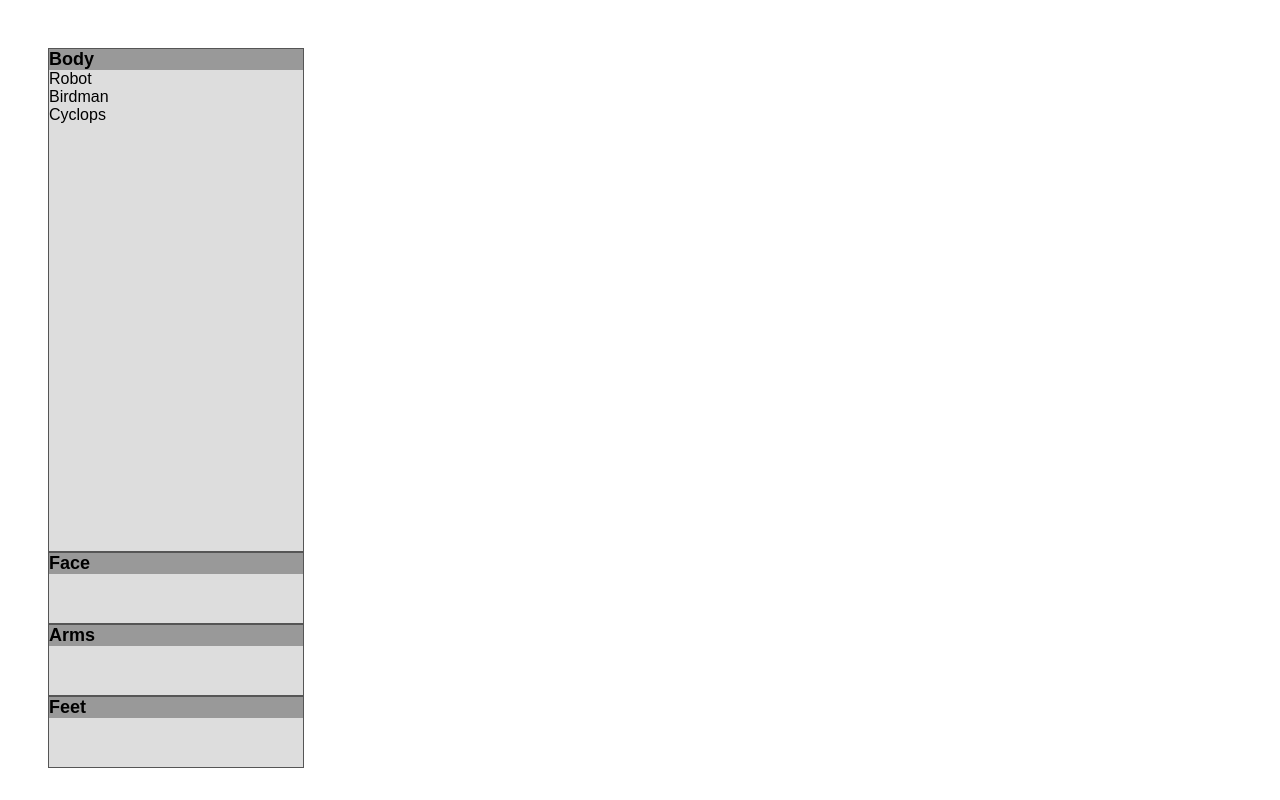
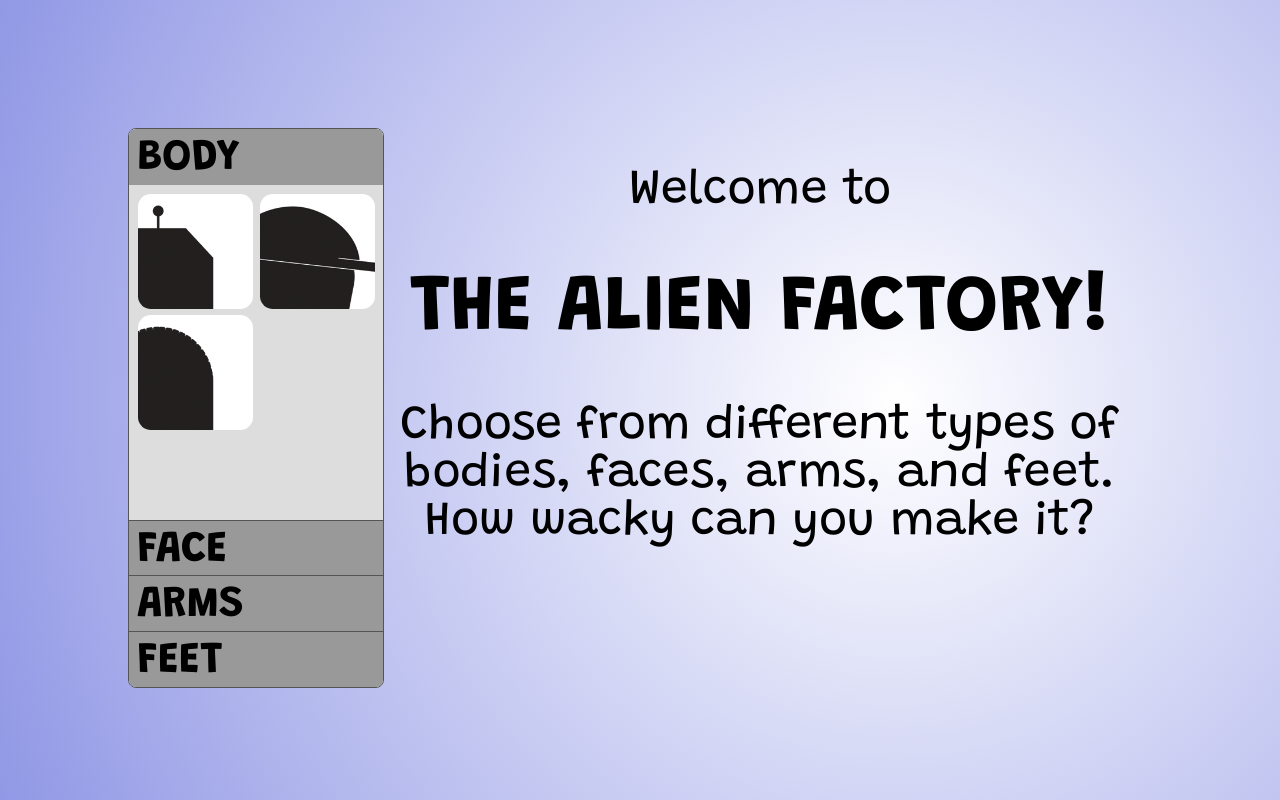
Before and after one commit to tordevries/alien-factory, a plain HTML site: page index.html in a window 1280 px wide. Drawn offline with Linux system fonts and the light colour scheme.

Commit message:
final version of the must-have requirements

```diff
--- a/index.html
+++ b/index.html
@@ -8,17 +8,15 @@
 		<meta name="viewport" content="width=device-width, initial-scale=1.0">
 		<title>The Alien Factory</title>
 
+		<link rel="preconnect" href="https://fonts.googleapis.com">
+		<link rel="preconnect" href="https://fonts.gstatic.com" crossorigin>
+		<link href="https://fonts.googleapis.com/css2?family=Grandstander:wght@400;700&display=swap" rel="stylesheet">
+
 		<!-- external and on-page CSS goes here -->
 		<link rel="stylesheet" href="styles.css" media="all">
-		<style>
-			/* on-page CSS, if any, goes here */
-		</style>
 
 		<!-- external and on-page JavaScript goes here -->
 		<script type="text/javascript" src="scripts.js" defer></script>
-		<script>
-			// on-page JavaScript, if any, goes here
-		</script>
 
 	</head>
 
@@ -29,36 +27,36 @@
 			<div id="featuresBody" class="features">
 				<h1>Body</h1>
 				<div class="options">
-					<div id="bodyOption1">Robot</div>
-					<div id="bodyOption2">Birdman</div>
-					<div id="bodyOption3">Cyclops</div>
+					<div id="bodyOption1" class="chosen"><img src="thumbnails/body-robot.png"></div>
+					<div id="bodyOption2"><img src="thumbnails/body-birdman.png"></div>
+					<div id="bodyOption3"><img src="thumbnails/body-cyclops.png"></div>
 				</div>
 			</div>
 
 			<div id="featuresFace" class="features">
 				<h1>Face</h1>
 				<div class="options">
-					<div id="faceOption1">Robot</div>
-					<div id="faceOption2">Birdman</div>
-					<div id="faceOption3">Cyclops</div>
+					<div id="faceOption1"><img src="thumbnails/face-robot.png"></div>
+					<div id="faceOption2"><img src="thumbnails/face-birdman.png"></div>
+					<div id="faceOption3"><img src="thumbnails/face-cyclops.png"></div>
 				</div>
 			</div>
 
 			<div id="featuresArms" class="features">
 				<h1>Arms</h1>
 				<div class="options">
-					<div id="armsOption1">Robot</div>
-					<div id="armsOption2">Birdman</div>
-					<div id="armsOption3">Cyclops</div>
+					<div id="armsOption1"><img src="thumbnails/arms-robot.png"></div>
+					<div id="armsOption2"><img src="thumbnails/arms-birdman.png"></div>
+					<div id="armsOption3"><img src="thumbnails/arms-cyclops.png"></div>
 				</div>
 			</div>
 
 			<div id="featuresFeet" class="features">
 				<h1>Feet</h1>
 				<div class="options">
-					<div id="feetOption1">Robot</div>
-					<div id="feetOption2">Birdman</div>
-					<div id="feetOption3">Cyclops</div>
+					<div id="feetOption1"><img src="thumbnails/feet-robot.png"></div>
+					<div id="feetOption2"><img src="thumbnails/feet-birdman.png"></div>
+					<div id="feetOption3"><img src="thumbnails/feet-cyclops.png"></div>
 				</div>
 			</div>
 
@@ -67,10 +65,15 @@
 
 
 		<div id="preview">
+			<div id="welcomeBox">
+				<p>Welcome to</p>
+				<h1>THE ALIEN FACTORY!</h1>
+				<p>Choose from different types of bodies, faces, arms, and feet. How wacky can you make it?</p>
+			</div>
 			<div id="previewFace" class=""></div>
-			<div id="previewBody" class=""></div>
 			<div id="previewArms" class=""></div>
 			<div id="previewFeet" class=""></div>
+			<div id="previewBody" class=""></div>
 		</div><!-- /preview -->
 
 
--- a/scripts.js
+++ b/scripts.js
@@ -1,5 +1,6 @@
 /* code for Alien Factory */
 
+/* function to change the palette classes so different things appear, per CSS styles*/
 function changePalette(toFeature) {
 	document.querySelector("#palette").classList.remove("showBody");
 	document.querySelector("#palette").classList.remove("showFace");
@@ -8,29 +9,41 @@ function changePalette(toFeature) {
 	document.querySelector("#palette").classList.add(toFeature);
 }
 
+/* function to update the classes on the various avatar layers*/
+function updateAvatar(toLayer, toOption) {
+	document.querySelector("#welcomeBox").style.display = "none"; // hide the title box
+	document.querySelector(toLayer).classList.remove("robot");
+	document.querySelector(toLayer).classList.remove("cyclops");
+	document.querySelector(toLayer).classList.remove("birdman");
+	document.querySelector(toLayer).classList.add(toOption);
+}
 
 
 window.onload = function() {
 
 	/* onclick functions for palette shifting */
-	document.querySelector("#featuresBody h1").onclick = function() {
-		changePalette("showBody");
-	}
-	document.querySelector("#featuresFace h1").onclick = function() {
-		changePalette("showFace");
-	}
-	document.querySelector("#featuresArms h1").onclick = function() {
-		changePalette("showArms");
-	}
-	document.querySelector("#featuresFeet h1").onclick = function() {
-		changePalette("showFeet");
-	}
+	document.querySelector("#featuresBody h1").onclick = function() { changePalette("showBody"); }
+	document.querySelector("#featuresFace h1").onclick = function() { changePalette("showFace"); }
+	document.querySelector("#featuresArms h1").onclick = function() { changePalette("showArms"); }
+	document.querySelector("#featuresFeet h1").onclick = function() { changePalette("showFeet"); }
 
 	/* onclick functions for avatar preview updates */
-	document.querySelector("#bodyOption1").onclick = function() {
+	document.querySelector("#bodyOption1").onclick = function() { updateAvatar("#previewBody", "robot"); }
+	document.querySelector("#bodyOption2").onclick = function() { updateAvatar("#previewBody", "birdman"); }
+	document.querySelector("#bodyOption3").onclick = function() { updateAvatar("#previewBody", "cyclops"); }
 
-		document.querySelector("#previewBody").classList.add("robot");
+	document.querySelector("#faceOption1").onclick = function() { updateAvatar("#previewFace", "robot"); }
+	document.querySelector("#faceOption2").onclick = function() { updateAvatar("#previewFace", "birdman"); }
+	document.querySelector("#faceOption3").onclick = function() { updateAvatar("#previewFace", "cyclops"); }
 
-	}
+	document.querySelector("#armsOption1").onclick = function() { updateAvatar("#previewArms", "robot"); }
+	document.querySelector("#armsOption2").onclick = function() { updateAvatar("#previewArms", "birdman"); }
+	document.querySelector("#armsOption3").onclick = function() { updateAvatar("#previewArms", "cyclops"); }
+
+	document.querySelector("#feetOption1").onclick = function() { updateAvatar("#previewFeet", "robot"); }
+	document.querySelector("#feetOption2").onclick = function() { updateAvatar("#previewFeet", "birdman"); }
+	document.querySelector("#feetOption3").onclick = function() { updateAvatar("#previewFeet", "cyclops"); }
+
+
 
 }
--- a/styles.css
+++ b/styles.css
@@ -2,10 +2,13 @@
 
 * {
 	box-sizing: border-box;
-	font-family: Arial;
+	font-family: 'Grandstander', Arial, sans-serif;
 }
 
-
+html {
+	height: 100%;
+	background: radial-gradient(circle at 70% 50%, #fff, #9198e5);
+}
 
 /* **************************************************** */
 /* code for palette and subpalette                      */
@@ -15,40 +18,61 @@
 #palette {
 	background-color: #dddddd;
 	position: relative;
-	height: 90vh;
+	height: 70vh;
 	width: 20vw;
-	top: 5vh;
-	left: 5vh;
+	top: 15vh;
+	left: 15vh;
+	overflow: hidden;
+	border-radius: 1vh;
+	border: 1px solid #555555;
 }
 
 .features {
 	position: relative;
 	height: 10%;
 	width: 20vw;
-	border: 1px solid #555555;
+	border-top: 1px solid #555555;
 	transition: height 0.5s;
+	background-color: #dddddd;
 }
 
 .features h1 {
-	padding: 0;
+	display: block;
+	height: 7vh;
+	padding: 8px 0 0 8px;
 	margin: 0;
-	font-size: 18px;
+	font-size: 44px;
+	text-transform: uppercase;
 	background-color: #999999;
 }
 
 .options {
 	position: relative;
 	height: auto;
-	widthL: 20vw;
+	width: 20vw;
+	padding: 8px;
 }
 
-.option div {
+.options div {
 	position: relative;
-	height: 3vh;
+	display: inline-block;
+	height: 9vw;
+	width: 9vw;
+	margin: 1px;
+	background-color: #fff;
+	border-radius: 1vw;
+	text-transform: uppercase;
+	overflow: hidden;
+}
+
+.options div img {
+	width: 100%;
+	height: 100%;
 }
 
 #featuresBody {
 	height: 70%;
+	border-top: none;
 }
 
 /* when the Face is showing */
@@ -123,6 +147,9 @@
 	display: none;
 }
 
+
+
+
 /* **************************************************** */
 /* code for avatar preview                              */
 /* **************************************************** */
@@ -130,7 +157,7 @@
 #preview {
 	position: absolute;
 	top: 5vh;
-	right: 10vh;
+	right: 20vh;
 	width: 90vh;
 	height: 90vh;
 }
@@ -143,6 +170,21 @@
 	left: 0;
 	background-size: cover;
 }
+
+#welcomeBox {
+	text-align: center;
+	padding-top: 10vh;
+}
+
+#welcomeBox h1 {
+	font-size: 500%;
+}
+
+#welcomeBox p {
+	font-size: 300%;
+}
+
+
 
 #previewFace {
 	z-index: 1;
```
Also changed, not shown: thumbnails/arms-birdman.png (added), thumbnails/arms-cyclops.png (added), thumbnails/arms-robot.png (added), thumbnails/body-birdman.png (added), thumbnails/body-cyclops.png (added), thumbnails/body-robot.png (added), thumbnails/face-birdman.png (added), thumbnails/face-cyclops.png (added), thumbnails/face-robot.png (added), thumbnails/feet-birdman.png (added), thumbnails/feet-cyclops.png (added), thumbnails/feet-robot.png (added).
